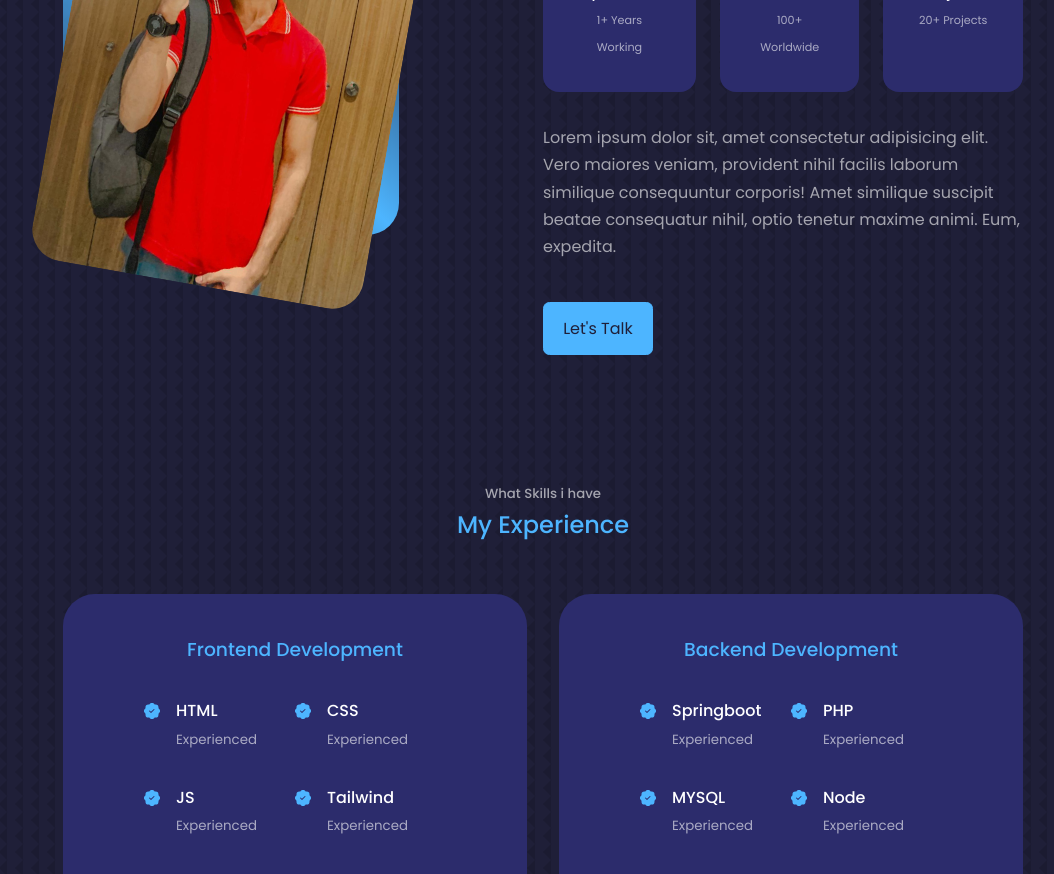
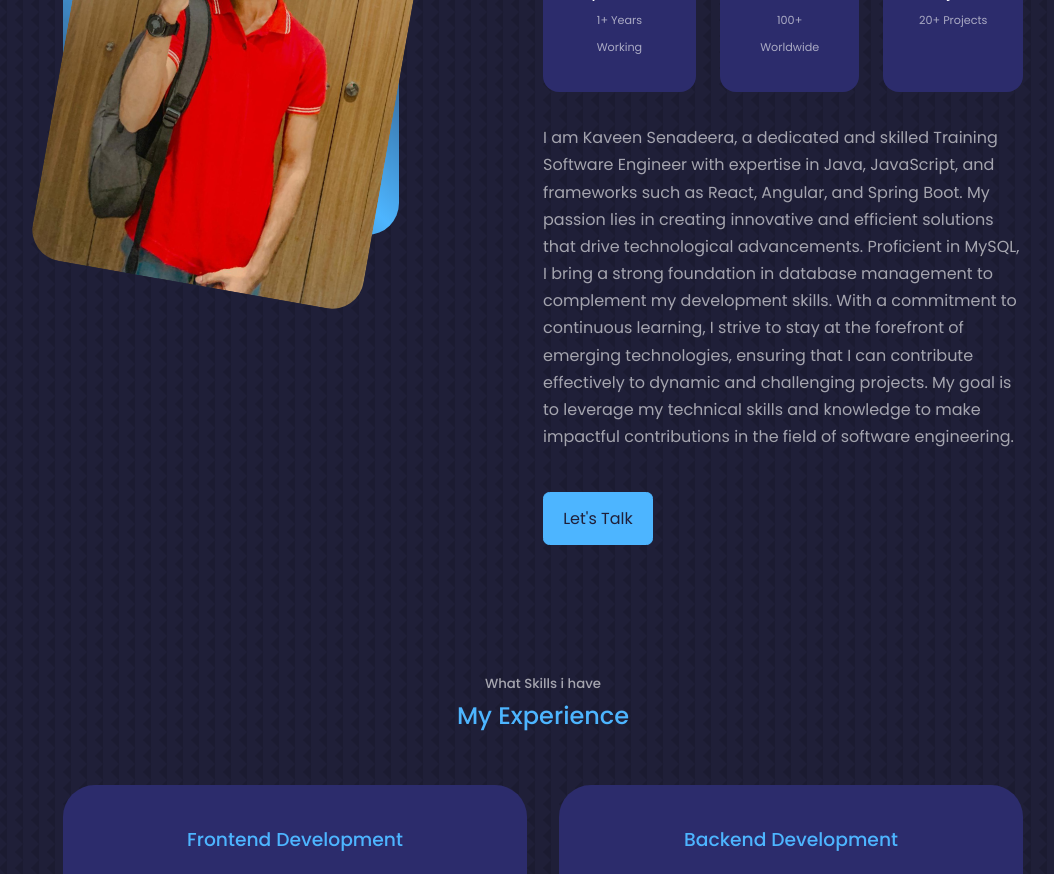
Before and after one commit to Kaveenxz/portfolio-website, a React (Create React App) app: page / in a window 1280 px wide. Shown: the part 1140-2014 px from the top of the page, without its empty margins (97-1151 px from the left). Built offline with nearby package versions, Linux system fonts and the light colour scheme.

Commit message:
make some changes to about section

```diff
--- a/src/components/about/About.jsx
+++ b/src/components/about/About.jsx
@@ -1,7 +1,7 @@
-import  './about.css'
-import {FaAward} from 'react-icons/fa'
-import {FiUsers} from 'react-icons/fi'
-import {VscFolderLibrary} from 'react-icons/vsc'
+import './about.css'
+import { FaAward } from 'react-icons/fa'
+import { FiUsers } from 'react-icons/fi'
+import { VscFolderLibrary } from 'react-icons/vsc'
 import myImg from '../../assests/my2.jpeg'
 const About = () => {
   return (
@@ -19,26 +19,35 @@ const About = () => {
         <div className="about__content">
           <div className="about__cards">
             <article className="about__card">
-            <FaAward className='about__icon'/>
+              <FaAward className='about__icon' />
               <h5>Experences</h5>
               <small>1+ Years Working</small>
             </article>
 
             <article className="about__card">
-            <FiUsers className='about__icon'/>
+              <FiUsers className='about__icon' />
               <h5>Clients</h5>
               <small>100+ Worldwide</small>
             </article>
 
             <article className="about__card">
-            <VscFolderLibrary className='about__icon'/>
+              <VscFolderLibrary className='about__icon' />
               <h5>Projects</h5>
               <small>20+ Projects</small>
             </article>
           </div>
 
           <p>
-          Lorem ipsum dolor sit, amet consectetur adipisicing elit. Vero maiores veniam, provident nihil facilis laborum similique consequuntur corporis! Amet similique suscipit beatae consequatur nihil, optio tenetur maxime animi. Eum, expedita.
+            I am Kaveen Senadeera, a dedicated and skilled Training Software Engineer with
+            expertise in Java, JavaScript, and frameworks such as React, Angular, and Spring
+            Boot. My passion lies in creating innovative and efficient solutions that drive
+            technological advancements. Proficient in MySQL, I bring a strong foundation in
+            database management to complement my development skills. With a
+            commitment to continuous learning, I strive to stay at the forefront of emerging
+            technologies, ensuring that I can contribute effectively to dynamic and
+            challenging projects. My goal is to leverage my technical skills and knowledge to
+            make impactful contributions in the field of software engineering.
+
           </p>
 
           <a href="#contact" className='btn btn-primary'>Let's Talk</a>
--- a/src/components/header/CTA.jsx
+++ b/src/components/header/CTA.jsx
@@ -1,5 +1,5 @@
 import React from 'react'
-import CV from '../../assests/kaveen-cv.pdf'
+import CV from '../../assests/Kaveen Hansith .pdf'
 
 function CTA() {
   return (
```
Also changed, not shown: 2 other files (tests, documents, lock files or other folders). Lines whose indentation alone changed are shown as unchanged.
